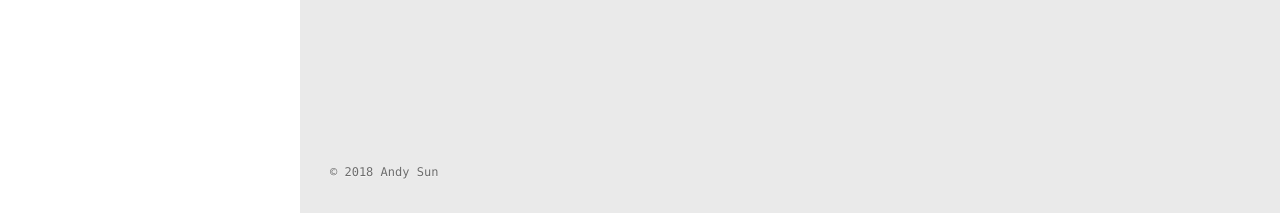
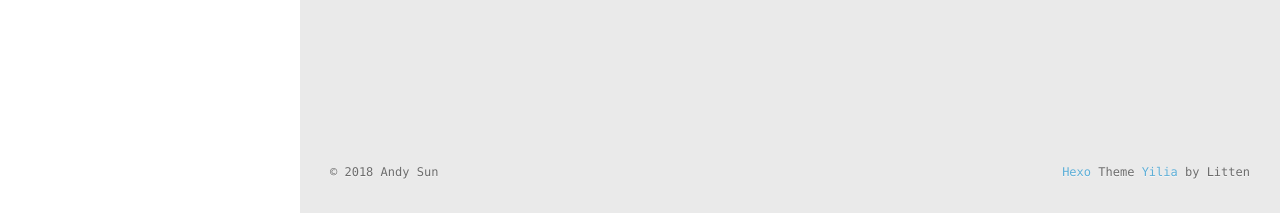
Before and after one commit to bigrivi/sunjianghong.github.io, a plain HTML site: page archives/index.html in a window 1280 px wide. Shown: the part 587-800 px from the top of the page. Drawn offline with Linux system fonts and the light colour scheme.

Commit message:
Site updated: 2018-09-22 13:45:58

```diff
--- a/archives/index.html
+++ b/archives/index.html
@@ -270,7 +270,9 @@
     	<div class="footer-left">
     		&copy; 2018 Andy Sun
     	</div>
-
+      	<div class="footer-right">
+      		<a href="http://hexo.io/" target="_blank">Hexo</a>  Theme <a href="https://github.com/litten/hexo-theme-yilia" target="_blank">Yilia</a> by Litten
+      	</div>
     </div>
   </div>
 </footer>
```
Also changed, not shown: 2018/09/22/andy/index.html (+3 -1 lines), 2018/09/22/hello-world/index.html (+3 -1 lines), 2018/09/22/test/index.html (+3 -1 lines), archives/2018/09/index.html (+3 -1 lines), archives/2018/index.html (+3 -1 lines), index.html (+3 -1 lines).
